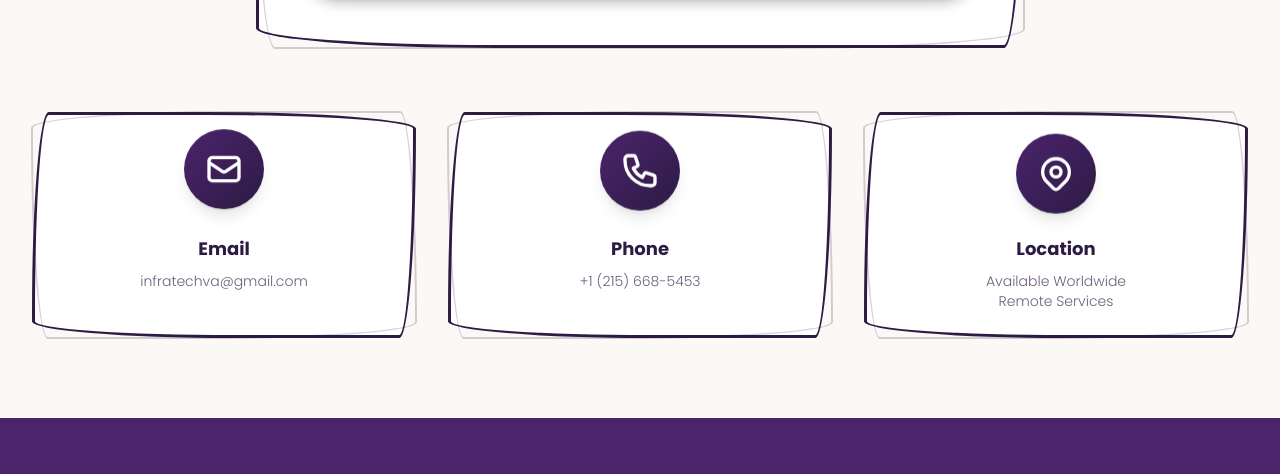
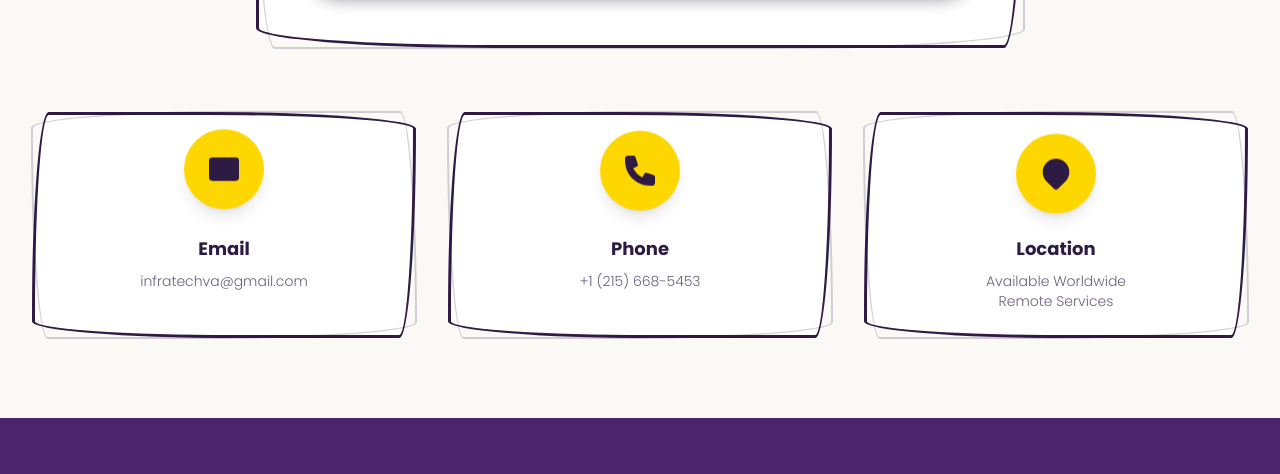
Before and after one commit to Abdul-Samad-Tech/Infratech-VA, a plain HTML site: page index.html in a window 1280 px wide. Shown: the part 8987-9461 px from the top of the page. Drawn offline with Linux system fonts and the light colour scheme.

Commit message:
Update contact card icons: yellow circles with dark bold icons

```diff
--- a/index.html
+++ b/index.html
@@ -1282,17 +1282,16 @@
           <!-- Email Card -->
           <div class="hand-drawn-square p-6 bg-white text-center group hover:shadow-xl transition-all duration-300">
             <div class="mb-4 flex justify-center">
-              <div class="w-20 h-20 rounded-full bg-gradient-to-br from-[#4B246C] to-[#2D1B44] flex items-center justify-center shadow-lg group-hover:scale-110 transition-transform duration-300 animate-icon-bounce">
+              <div class="w-20 h-20 rounded-full bg-[#FFD700] flex items-center justify-center shadow-lg group-hover:scale-110 transition-transform duration-300 animate-icon-bounce">
                 <svg
-                  class="w-10 h-10 text-white"
-                  fill="none"
-                  stroke="currentColor"
+                  class="w-10 h-10 text-[#2D1B44]"
+                  fill="currentColor"
                   viewBox="0 0 24 24"
                 >
                   <path
                     stroke-linecap="round"
                     stroke-linejoin="round"
-                    stroke-width="2"
+                    stroke-width="3"
                     d="M3 8l7.89 5.26a2 2 0 002.22 0L21 8M5 19h14a2 2 0 002-2V7a2 2 0 00-2-2H5a2 2 0 00-2 2v10a2 2 0 002 2z"
                   />
                 </svg>
@@ -1307,17 +1306,16 @@
           <!-- Phone Card -->
           <div class="hand-drawn-square p-6 bg-white text-center group hover:shadow-xl transition-all duration-300">
             <div class="mb-4 flex justify-center">
-              <div class="w-20 h-20 rounded-full bg-gradient-to-br from-[#4B246C] to-[#2D1B44] flex items-center justify-center shadow-lg group-hover:scale-110 transition-transform duration-300 animate-icon-bounce" style="animation-delay: 0.2s;">
+              <div class="w-20 h-20 rounded-full bg-[#FFD700] flex items-center justify-center shadow-lg group-hover:scale-110 transition-transform duration-300 animate-icon-bounce" style="animation-delay: 0.2s;">
                 <svg
-                  class="w-10 h-10 text-white"
-                  fill="none"
-                  stroke="currentColor"
+                  class="w-10 h-10 text-[#2D1B44]"
+                  fill="currentColor"
                   viewBox="0 0 24 24"
                 >
                   <path
                     stroke-linecap="round"
                     stroke-linejoin="round"
-                    stroke-width="2"
+                    stroke-width="3"
                     d="M3 5a2 2 0 012-2h3.28a1 1 0 01.948.684l1.498 4.493a1 1 0 01-.502 1.21l-2.257 1.13a11.042 11.042 0 005.516 5.516l1.13-2.257a1 1 0 011.21-.502l4.493 1.498a1 1 0 01.684.949V19a2 2 0 01-2 2h-1C9.716 21 3 14.284 3 6V5z"
                   />
                 </svg>
@@ -1332,23 +1330,22 @@
           <!-- Location Card -->
           <div class="hand-drawn-square p-6 bg-white text-center group hover:shadow-xl transition-all duration-300">
             <div class="mb-4 flex justify-center">
-              <div class="w-20 h-20 rounded-full bg-gradient-to-br from-[#4B246C] to-[#2D1B44] flex items-center justify-center shadow-lg group-hover:scale-110 transition-transform duration-300 animate-icon-bounce" style="animation-delay: 0.4s;">
+              <div class="w-20 h-20 rounded-full bg-[#FFD700] flex items-center justify-center shadow-lg group-hover:scale-110 transition-transform duration-300 animate-icon-bounce" style="animation-delay: 0.4s;">
                 <svg
-                  class="w-10 h-10 text-white"
-                  fill="none"
-                  stroke="currentColor"
+                  class="w-10 h-10 text-[#2D1B44]"
+                  fill="currentColor"
                   viewBox="0 0 24 24"
                 >
                   <path
                     stroke-linecap="round"
                     stroke-linejoin="round"
-                    stroke-width="2"
+                    stroke-width="3"
                     d="M17.657 16.657L13.414 20.9a1.998 1.998 0 01-2.827 0l-4.244-4.243a8 8 0 1111.314 0z"
                   />
                   <path
                     stroke-linecap="round"
                     stroke-linejoin="round"
-                    stroke-width="2"
+                    stroke-width="3"
                     d="M15 11a3 3 0 11-6 0 3 3 0 016 0z"
                   />
                 </svg>
```
